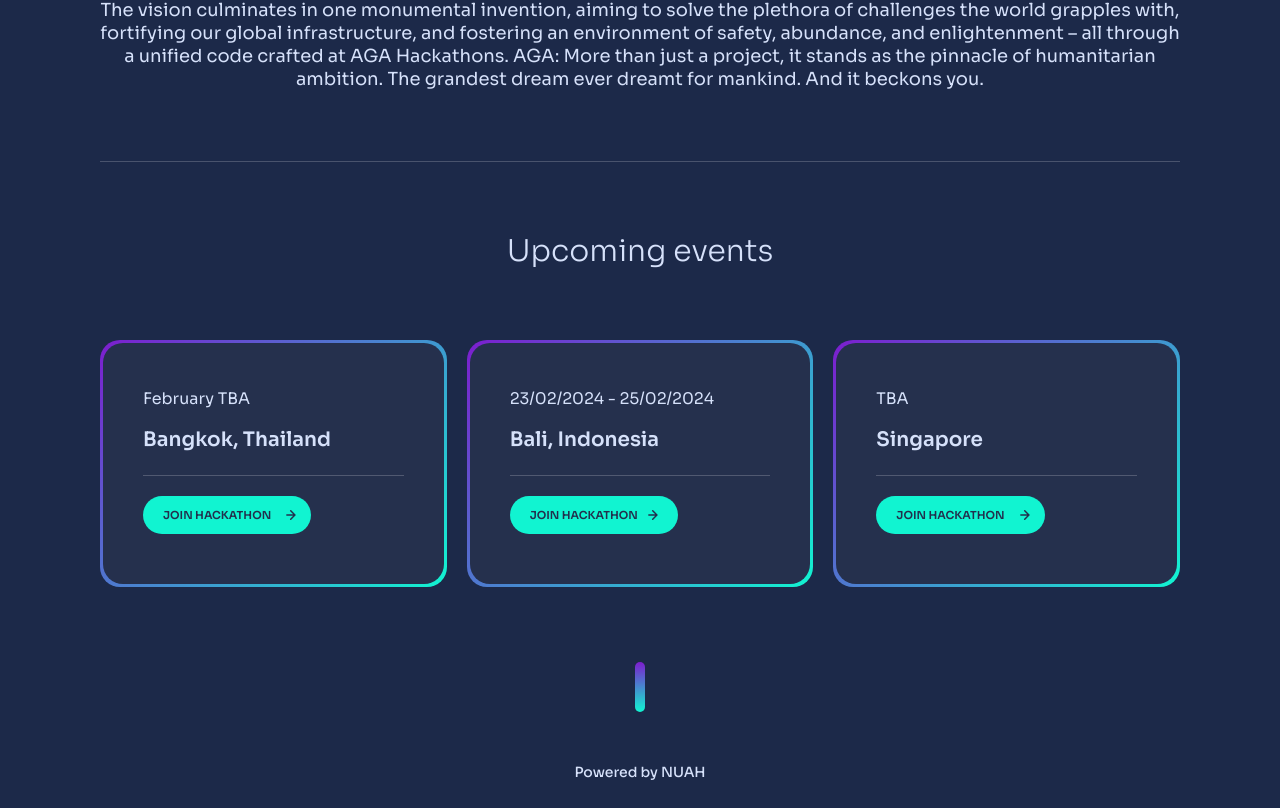
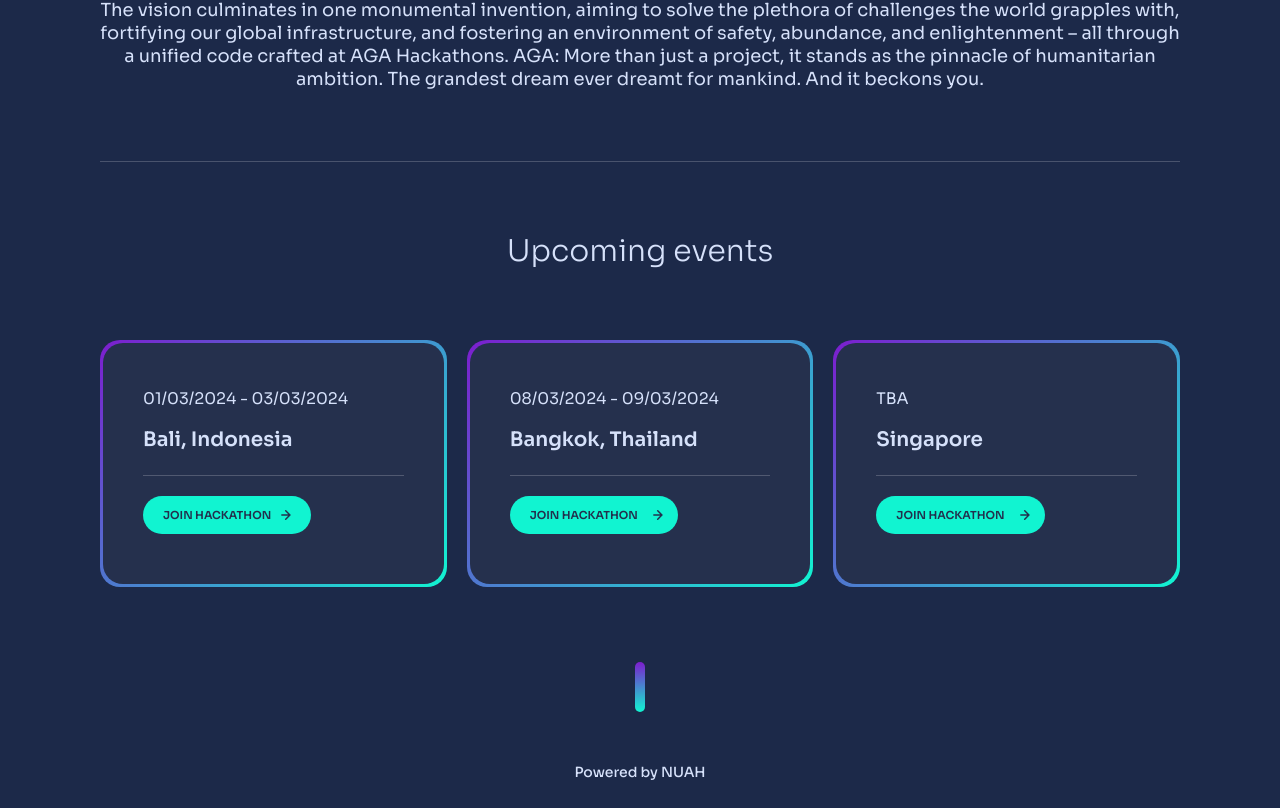
Before and after one commit to ArtificialGuardianAngel/aga-vision, a Next.js app: page /hackathons in a window 1280 px wide. Shown: the part 2625-3433 px from the top of the page. Built offline with nearby package versions, Linux system fonts and the light colour scheme.

Commit message:
change hackathons dates

```diff
--- a/src/app/hackathon/page.tsx
+++ b/src/app/hackathon/page.tsx
@@ -16,7 +16,7 @@
         <div className="container pt-[50px] flex flex-col gap-[100px] md:gap-[50px]">
           <div className="flex gap-[20px] md:flex-col">
             <PerspectiveCard className="flex-1" title="Date">
-              23-25.02.2024
+              1-3.03.2024
             </PerspectiveCard>
 
             <PerspectiveCard className="flex-1" title="Location">
@@ -37,7 +37,7 @@
 
           <div className="flex flex-col gap-[20px] text-center max-w-[880px] m-auto text-[18px] md:text-[15px]">
             <p>
-              Join us this February for an extraordinary journey in the world of
+              Join us this March for an extraordinary journey in the world of
               AGI, at the much-anticipated sequel to our successful Bali
               Hackathon. Hosted at Livit Hub in Sanur, this event is more than
               just a hackathon - it&apos;s a convergence of brilliant minds from
@@ -229,7 +229,7 @@
                 advancements.
               </p>
 
-              <h5 className="font-[600]">See you in February!</h5>
+              <h5 className="font-[600]">See you in March!</h5>
             </div>
           </div>
         </div>
--- a/src/components/hackathons/HackathonsUpcomingEvents.tsx
+++ b/src/components/hackathons/HackathonsUpcomingEvents.tsx
@@ -5,14 +5,14 @@
 
 const MOCK_DATA = [
   {
-    date: 'February TBA',
+    date: '01/03/2024 - 03/03/2024',
+    location: 'Bali, Indonesia',
+    link: 'https://aga.vision/hackathon',
+  },
+  {
+    date: '08/03/2024 - 09/03/2024',
     location: 'Bangkok, Thailand',
     link: '',
-  },
-  {
-    date: '23/02/2024 - 25/02/2024',
-    location: 'Bali, Indonesia',
-    link: 'https://aga.vision/hackathon',
   },
   {
     date: 'TBA',
```
